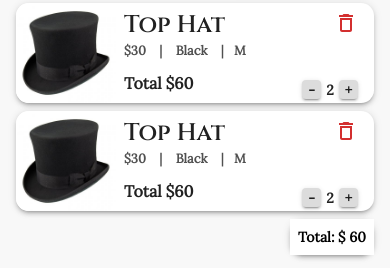
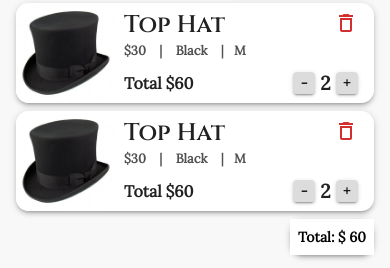
Before and after one commit to Sillen00/React-Webshop-Gents-Hat, a React (Vite) app: page /cart in a window 390 px wide. Shown: the part 161-429 px from the top of the page. Built offline with nearby package versions, Linux system fonts and the light colour scheme.

Commit message:
moved sx styles to its own variant and changes min-width to 900.

```diff
--- a/src/components/CartCard.tsx
+++ b/src/components/CartCard.tsx
@@ -1,5 +1,5 @@
 import DeleteOutlineIcon from '@mui/icons-material/DeleteOutline'
-import { Box, Button, Paper, Typography } from '@mui/material'
+import { Box, Button, Paper, SxProps, Theme, Typography } from '@mui/material'
 import { CSSProperties } from 'react'
 import { products } from '../../data'
 
@@ -11,22 +11,13 @@ function CartCard() {
         sx={{
           display: 'flex',
           maxHeight: '100px',
-          '@media (min-width: 768px)': { maxHeight: '150px' },
+          '@media (min-width: 900px)': { maxHeight: '150px' },
         }}
       >
-        <Box sx={{ width: '100px', '@media (min-width: 768px)': { width: '150px' } }}>
+        <Box sx={{ width: '100px', '@media (min-width: 900px)': { width: '150px' } }}>
           <img style={cardImgStyle} src={products[0].image} alt={products[0].description} />
         </Box>
-        <Box
-          sx={{
-            width: '100%',
-            display: 'flex',
-            flexDirection: 'column',
-            py: 1,
-            pr: 2,
-            pl: 1,
-          }}
-        >
+        <Box sx={cartCardRightBoxStyleSx}>
           <Box
             sx={{
               display: 'flex',
@@ -35,82 +26,43 @@ function CartCard() {
           >
             <Typography
               variant='h3'
-              sx={{ fontSize: '1.5rem', '@media (min-width: 768px)': { fontSize: '2rem' } }}
+              sx={{ fontSize: '1.5rem', '@media (min-width: 900px)': { fontSize: '2rem' } }}
             >
               {products[0].title}
             </Typography>
             <Typography
-              sx={{ position: 'relative', top: '0', '@media (min-width: 768px)': { top: '50px' } }}
+              sx={{ position: 'relative', top: '0', '@media (min-width: 900px)': { top: '50px' } }}
             >
-              <DeleteOutlineIcon color='error' sx={{'@media (min-width: 768px)': { fontSize: "2rem" }}} />
+              <DeleteOutlineIcon
+                color='error'
+                sx={{ '@media (min-width: 900px)': { fontSize: '2rem' } }}
+              />
             </Typography>
           </Box>
           <Box sx={{ flexGrow: '4', display: 'flex', justifyContent: 'space-between' }}>
-            <Typography
-              variant='body2'
-              color='secondary.dark'
-              sx={{
-                fontWeight: '700',
-                fontSize: '0.8rem',
-                '@media (min-width: 768px)': { fontSize: '1rem' },
-              }}
-            >
+            <Typography variant='body2' color='secondary.dark' sx={descriptionTextStyleSx}>
               {'$30'} &nbsp;&nbsp; {'|'} &nbsp;&nbsp; {'Black'} &nbsp;&nbsp; {'|'} &nbsp;&nbsp;
               {'M'}
             </Typography>
-            <Box
-              sx={{
-                display: 'flex',
-                gap: '5px',
-                position: 'relative',
-                top: '38px',
-                '@media (min-width: 768px)': { top: '10px', right: '255px' },
-              }}
-            >
+            <Box sx={quantityBoxStyleSx}>
               <Button
                 data-cy='decrease-quantity-button'
                 variant='contained'
                 color='secondary'
-                sx={{
-                  width: '1.2rem',
-                  height: '1.2rem',
-                  p: 0,
-                  minWidth: 0,
-                  '@media (min-width: 768px)': {
-                    width: '1.5rem',
-                    height: '1.5rem',
-                    position: 'relative',
-                    top: '4px',
-                  },
-                }}
+                sx={changeQuantityBtnStyleSx}
               >
                 <Typography variant='body2' sx={{ fontWeight: '800' }}>
                   -
                 </Typography>
               </Button>
-              <Typography
-                data-cy='product-quantity'
-                variant='body2'
-                sx={{ fontWeight: '800', '@media (min-width: 768px)': { fontSize: '1.4rem' } }}
-              >
+              <Typography data-cy='product-quantity' variant='body2' sx={quantityStyleSx}>
                 2
               </Typography>
               <Button
                 data-cy='increase-quantity-button'
                 variant='contained'
                 color='secondary'
-                sx={{
-                  width: '1.2rem',
-                  height: '1.2rem',
-                  p: 0,
-                  minWidth: 0,
-                  '@media (min-width: 768px)': {
-                    width: '1.5rem',
-                    height: '1.5rem',
-                    position: 'relative',
-                    top: '4px',
-                  },
-                }}
+                sx={changeQuantityBtnStyleSx}
               >
                 <Typography variant='body2' sx={{ fontWeight: '800' }}>
                   +
@@ -119,14 +71,7 @@ function CartCard() {
             </Box>
           </Box>
           <Box>
-            <Typography
-              variant='body2'
-              sx={{
-                fontSize: '1rem',
-                fontWeight: '800',
-                '@media (min-width: 768px)': { fontSize: '1.2rem' },
-              }}
-            >
+            <Typography variant='body2' sx={productTotalStyleSx}>
               Total $60
             </Typography>
           </Box>
@@ -136,8 +81,51 @@ function CartCard() {
   )
 }
 
+const cartCardRightBoxStyleSx: SxProps<Theme> = theme => ({
+  width: '100%',
+  display: 'flex',
+  flexDirection: 'column',
+  py: 1,
+  pr: 2,
+  pl: 1,
+})
+const descriptionTextStyleSx: SxProps<Theme> = theme => ({
+  fontWeight: '700',
+  fontSize: '0.8rem',
+  '@media (min-width: 900px)': { fontSize: '1rem' },
+})
+const quantityBoxStyleSx: SxProps<Theme> = theme => ({
+  display: 'flex',
+  gap: '5px',
+  position: 'relative',
+  top: '28px',
+  '@media (min-width: 900px)': { top: '10px', right: '245px', gap: '10px' },
+})
+const quantityStyleSx: SxProps<Theme> = theme => ({
+  fontWeight: '800',
+  fontSize: '1.2rem',
+  '@media (min-width: 900px)': { fontSize: '1.4rem' },
+})
+const changeQuantityBtnStyleSx: SxProps<Theme> = theme => ({
+  width: '1.4rem',
+  height: '1.4rem',
+  p: 0,
+  minWidth: 0,
+  position: 'relative',
+  top: '2px',
+  '@media (min-width: 900px)': {
+    width: '1.6rem',
+    height: '1.6rem',
+    top: '4px',
+  },
+})
+const productTotalStyleSx: SxProps<Theme> = theme => ({
+  fontSize: '1rem',
+  fontWeight: '800',
+  '@media (min-width: 900px)': { fontSize: '1.2rem' },
+})
+
 const cardImgStyle: CSSProperties = {
-  // width: '100%',
   height: '100%',
   borderRadius: '0.8rem',
 }
--- a/src/pages/Cart.tsx
+++ b/src/pages/Cart.tsx
@@ -5,7 +5,7 @@ import CartCardSubheaders from '../components/CartCardSubheaders'
 import CartTotalPrice from '../components/CartTotalPrice'
 
 function Cart() {
-  const isMediumScreen = useMediaQuery('(min-width:768px)')
+  const isMediumScreen = useMediaQuery('(min-width:900px)')
   return (
     <Container>
       <Box sx={{ display: 'flex', justifyContent: 'space-between', py: 1 }}>
```
